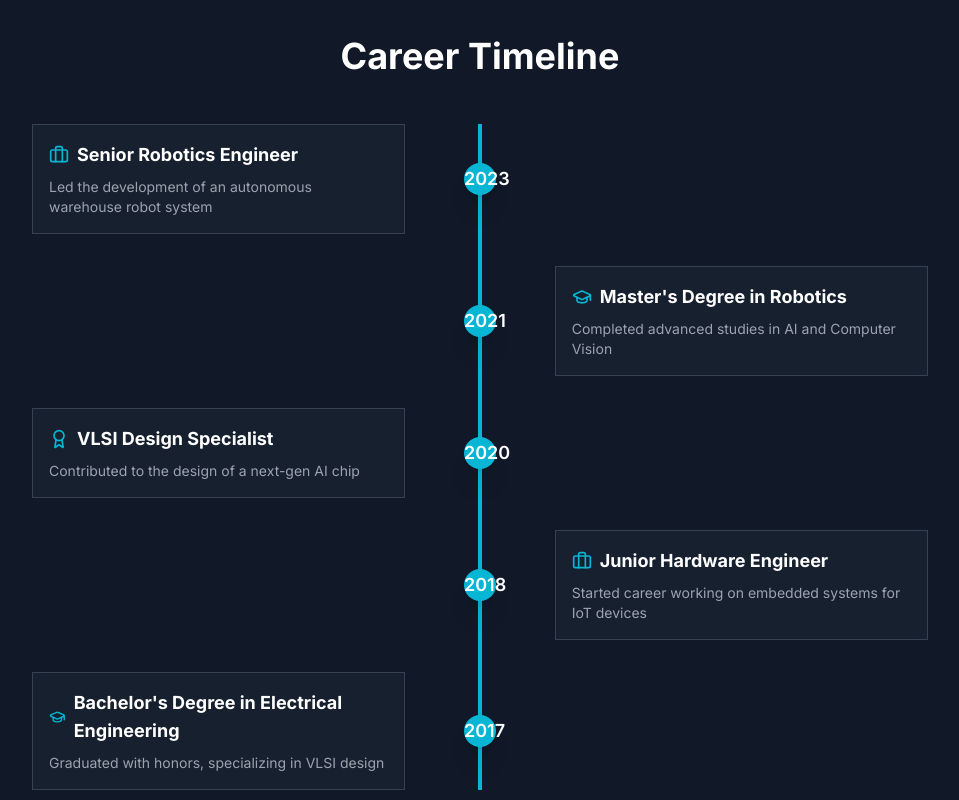
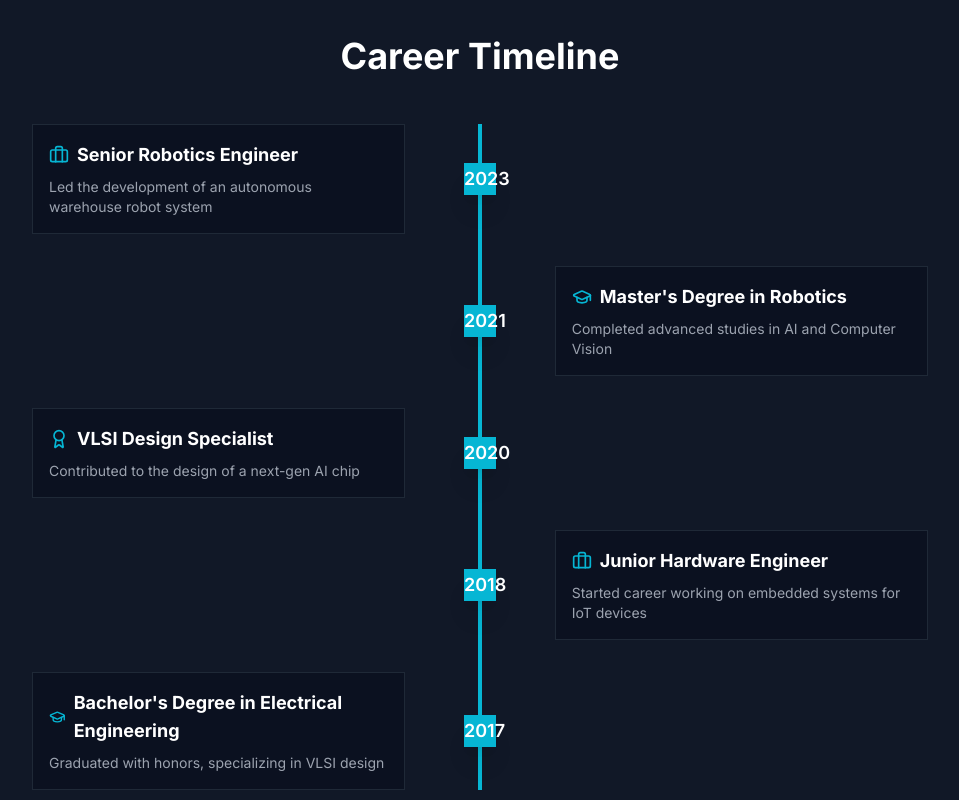
Before and after one commit to austin207/tech-portfolio, a Next.js app: page / in a window 1280 px wide. Shown: the part 2260-3060 px from the top of the page, without its empty margins (160-1119 px from the left). Built offline with nearby package versions, Linux system fonts and the light colour scheme.

Commit message:
Update Timeline.tsx

```diff
--- a/app/components/Timeline.tsx
+++ b/app/components/Timeline.tsx
@@ -1,7 +1,6 @@
 'use client'
 
 import { motion } from 'framer-motion'
-import { Card, CardContent } from '@/components/ui/card'
 import { Briefcase, GraduationCap, Award } from 'lucide-react'
 
 const timelineEvents = [
@@ -50,7 +49,6 @@ export default function Timeline() {
           Career Timeline
         </motion.h2>
         <div className="relative">
-          {/* Vertical line */}
           <div className="absolute left-1/2 transform -translate-x-1/2 w-1 h-full bg-cyan-500" />
 
           {timelineEvents.map((event, index) => (
@@ -64,18 +62,18 @@ export default function Timeline() {
               transition={{ duration: 0.5, delay: index * 0.1 }}
             >
               <div className="order-1 w-5/12" />
-              <div className="z-20 flex items-center order-1 bg-cyan-500 shadow-xl w-8 h-8 rounded-full">
+              <div className="z-20 flex items-center order-1 bg-cyan-500 shadow-xl w-8 h-8">
                 <h3 className="mx-auto font-semibold text-lg text-white">{event.year}</h3>
               </div>
-              <Card className="order-1 w-5/12 bg-gray-800/50 border-gray-700">
-                <CardContent className="p-4">
+              <div className="order-1 w-5/12 bg-[#0B1120] border border-gray-800">
+                <div className="p-4">
                   <div className="flex items-center mb-2">
                     <event.icon className="w-5 h-5 mr-2 text-cyan-500" />
                     <h3 className="font-bold text-lg">{event.title}</h3>
                   </div>
                   <p className="text-sm text-gray-400">{event.description}</p>
-                </CardContent>
-              </Card>
+                </div>
+              </div>
             </motion.div>
           ))}
         </div>
```
